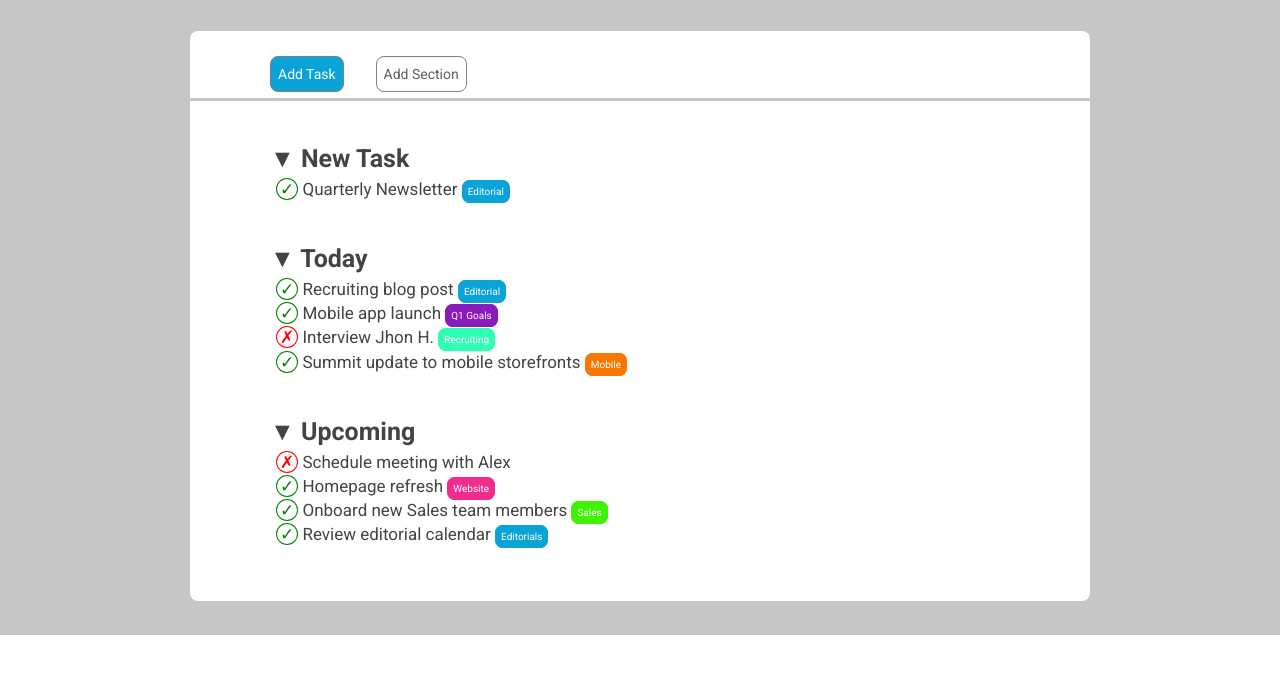
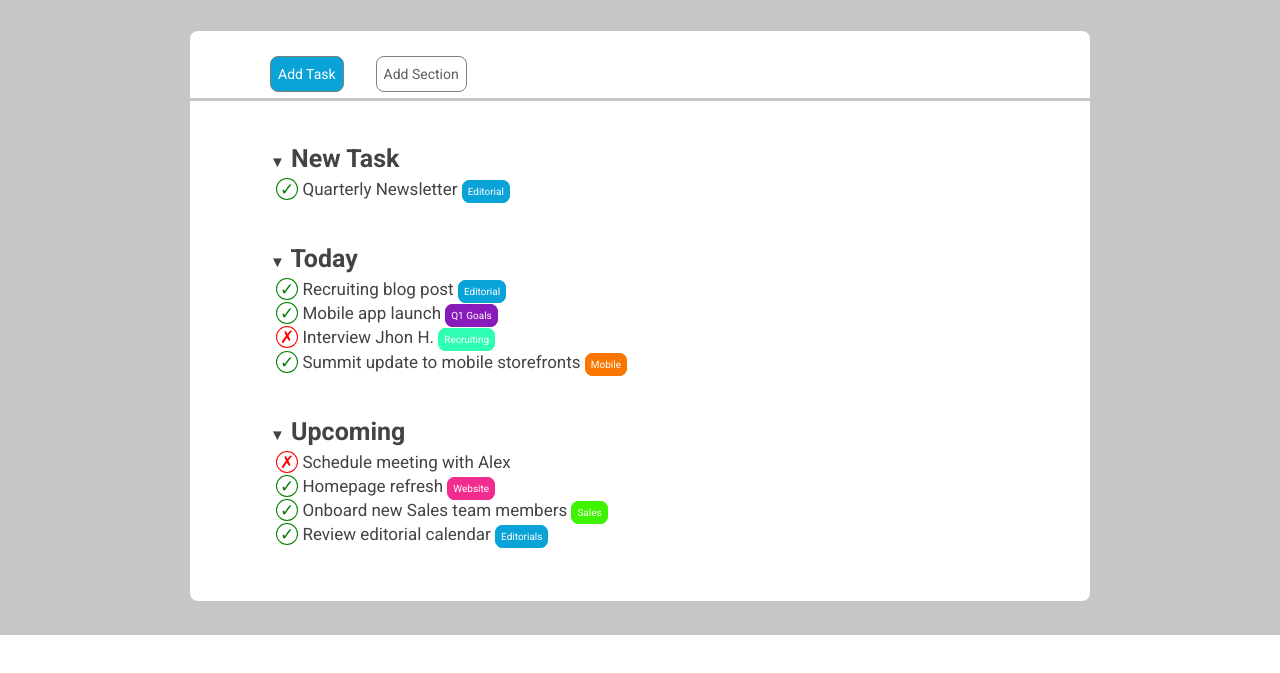
Before and after one commit to momo91-code/html-css-Toboolist, a plain HTML site: page index.html in a window 1280 px wide. Shown: the part 103-776 px from the top of the page. Drawn offline with nearby package versions, Linux system fonts and the light colour scheme.

Commit message:
triangoli

```diff
--- a/index.html
+++ b/index.html
@@ -27,16 +27,16 @@
 				<button class="pulsante2">Add Section</button>
 			</div>
 			<div class="lista">
-				<ul><span>&#9660;</span><strong> New Task</strong>
+				<ul><span class="triangolo">&#9660;</span><strong> New Task</strong>
 					<li><span class="verde">&#10003;</span> Quarterly Newsletter <span class="blu"> Editorial</span></li>
 				</ul>
-				<ul><span>&#9660;</span><strong> Today</strong>
+				<ul><span class="triangolo">&#9660;</span><strong> Today</strong>
 					<li><span class="verde">&#10003;</span> Recruiting blog post <span class="blu"> Editorial</span></li>
 					<li><span class="verde">&#10003;</span> Mobile app launch <span class="viola">Q1 Goals</span></li>
 					<li><span class="rosso">&#10007;</span> Interview Jhon H. <span class="verde1"> Recruiting</span></li>
 					<li><span class="verde">&#10003;</span> Summit update to mobile storefronts <span class="arancione"> Mobile</span></li>
 				</ul>
-				<ul><span>&#9660;</span><strong> Upcoming</strong>
+				<ul><span class="triangolo">&#9660;</span><strong> Upcoming</strong>
 					<li><span class="rosso">&#10007;</span> Schedule meeting with Alex</li>
 					<li><span class="verde">&#10003;</span> Homepage refresh <span class="fucsia"> Website</span></li>
 					<li><span class="verde">&#10003;</span> Onboard new Sales team members <span class="verdino"> Sales</span></li>
--- a/style.css
+++ b/style.css
@@ -113,6 +113,12 @@ ul{
     margin-left: 80px;
 }
 
+
+.triangolo{
+    font-size: 15px;
+}
+
+
 .verde{
     color:green;
     border-radius: 100%;
```
